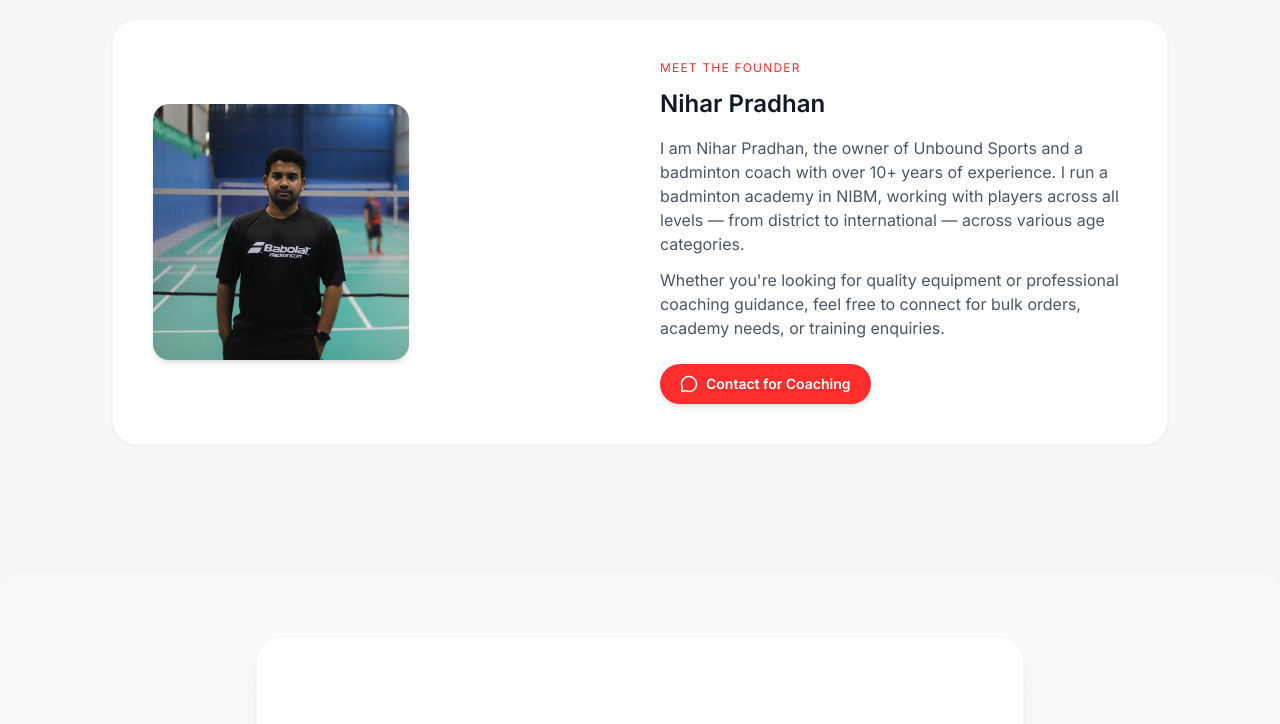
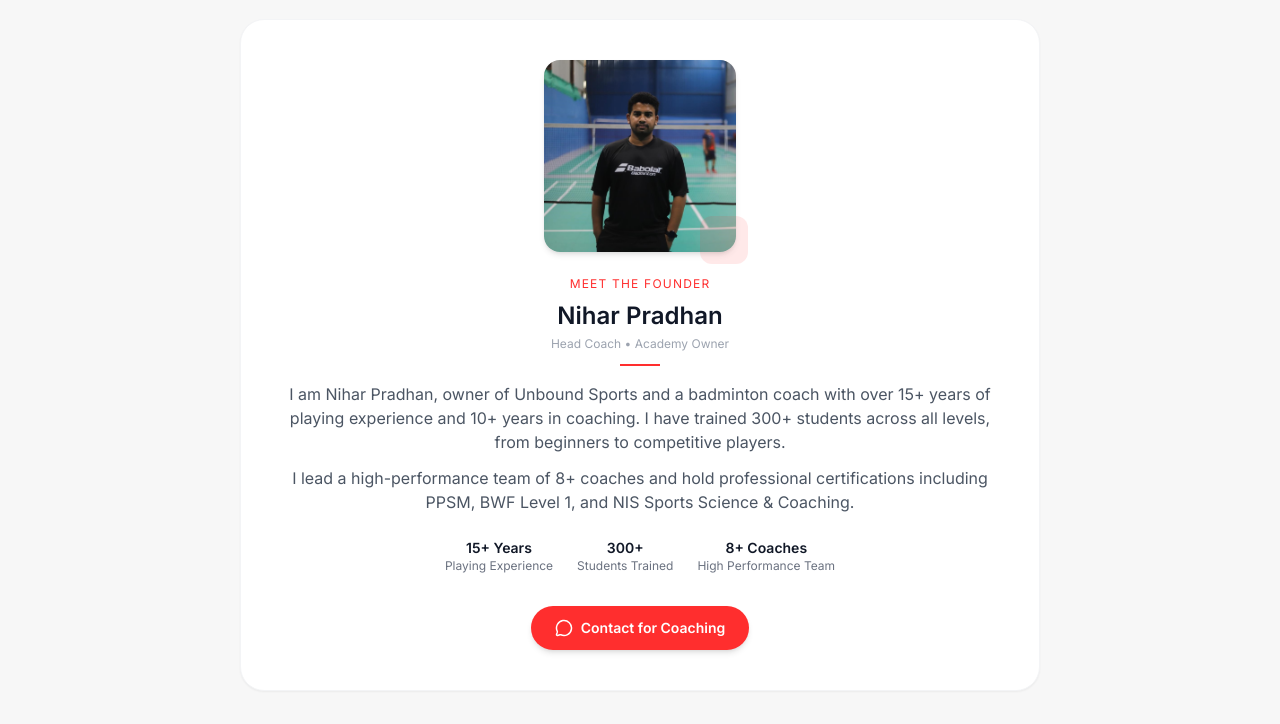
Before and after one commit to Swaroop-2201/unbound-sports, a React (Vite) app: page / in a window 1280 px wide. Shown: the part 2346-3070 px from the top of the page. Built offline with nearby package versions, Linux system fonts and the light colour scheme.

Commit message:
Modified owner information

```diff
--- a/src/components/HomePage/FounderSection.tsx
+++ b/src/components/HomePage/FounderSection.tsx
@@ -4,33 +4,38 @@ import owner from "../../assets/owner/nihar.jpeg"
 const FounderSection = () => {
   return (
     <section className="mt-24 md:mt-32">
-      <div className="max-w-6xl mx-auto px-5 sm:px-6 md:px-12">
+      <div className="max-w-4xl mx-auto px-5 sm:px-6 md:px-12 text-center">
 
         <div className="
-          grid md:grid-cols-2 gap-10 items-center
           bg-white border border-gray-100
           rounded-3xl shadow-sm
           p-6 md:p-10
         ">
 
           {/* IMAGE */}
-          <div className="flex justify-center md:justify-start">
+          <div className="flex justify-center">
+            <div className="relative">
               <img
                 src={owner}
                 alt="Nihar Pradhan"
                 className="
-                w-64 h-64 object-cover
+                  w-40 h-40 md:w-48 md:h-48
+                  object-cover
                   rounded-2xl
                   shadow-md
                 "
               />
+
+              {/* Subtle Accent */}
+              <div className="absolute -bottom-3 -right-3 w-12 h-12 bg-[#FF2E2E]/10 rounded-xl"></div>
+            </div>
           </div>
 
           {/* CONTENT */}
-          <div>
+          <div className="mt-6">
 
             {/* Tag */}
-            <p className="text-xs tracking-widest text-[#FF2E2E] uppercase mb-3">
+            <p className="text-xs tracking-widest text-[#FF2E2E] uppercase mb-2">
               Meet the Founder
             </p>
 
@@ -39,28 +44,56 @@ const FounderSection = () => {
               Nihar Pradhan
             </h2>
 
+            {/* Subtitle */}
+            <p className="text-xs text-gray-400 mt-1">
+              Head Coach • Academy Owner
+            </p>
+
+            {/* Divider */}
+            <div className="h-[2px] w-10 bg-[#FF2E2E] mx-auto mt-3"></div>
+
             {/* Description */}
             <p className="mt-4 text-sm md:text-base text-gray-600 leading-relaxed">
-              I am Nihar Pradhan, the owner of Unbound Sports and a badminton coach with over 10+ years of experience. I run a badminton academy in NIBM, working with players across all levels — from district to international — across various age categories.
+              I am Nihar Pradhan, owner of Unbound Sports and a badminton coach with over 15+ years of playing experience and 10+ years in coaching. I have trained 300+ students across all levels, from beginners to competitive players.
             </p>
 
             <p className="mt-3 text-sm md:text-base text-gray-600 leading-relaxed">
-              Whether you're looking for quality equipment or professional coaching guidance, feel free to connect for bulk orders, academy needs, or training enquiries.
+              I lead a high-performance team of 8+ coaches and hold professional certifications including PPSM, BWF Level 1, and NIS Sports Science & Coaching.
             </p>
 
+            {/* STATS */}
+            <div className="flex justify-center flex-wrap gap-6 mt-6 text-sm">
+
+              <div className="text-center">
+                <p className="font-semibold text-gray-900">15+ Years</p>
+                <p className="text-xs text-gray-500">Playing Experience</p>
+              </div>
+
+              <div className="text-center">
+                <p className="font-semibold text-gray-900">300+</p>
+                <p className="text-xs text-gray-500">Students Trained</p>
+              </div>
+
+              <div className="text-center">
+                <p className="font-semibold text-gray-900">8+ Coaches</p>
+                <p className="text-xs text-gray-500">High Performance Team</p>
+              </div>
+
+            </div>
+
             {/* CTA */}
-            <div className="mt-6">
+            <div className="mt-8 flex justify-center">
               <a
                 href="https://wa.me/918983337734"
                 target="_blank"
                 rel="noopener noreferrer"
                 className="
                   inline-flex items-center gap-2
-                  px-5 py-2.5 rounded-full
+                  px-6 py-3 rounded-full
                   bg-[#FF2E2E] text-white
                   text-sm font-semibold
                   shadow-md hover:shadow-lg
-                  transition
+                  transition duration-300
                 "
               >
                 <MessageCircle size={18} />
```
Lines whose indentation alone changed are shown as unchanged.
